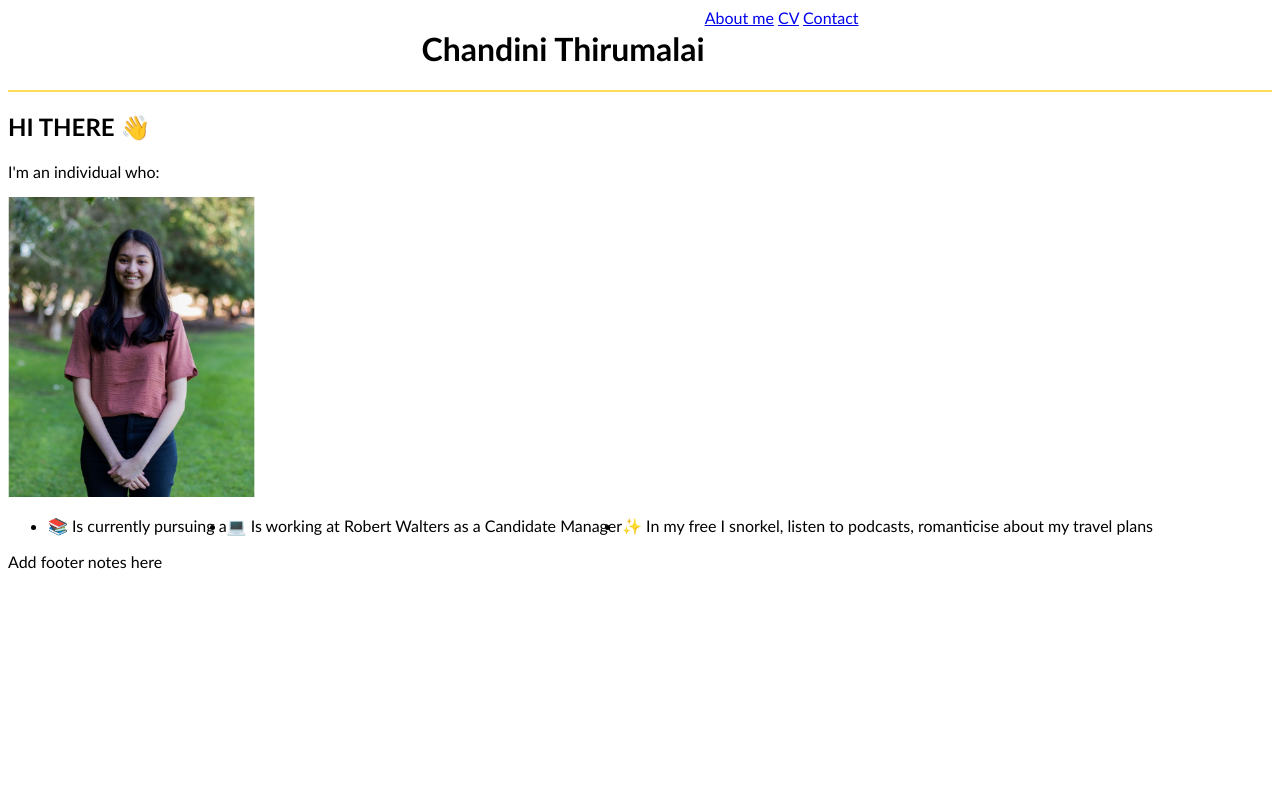
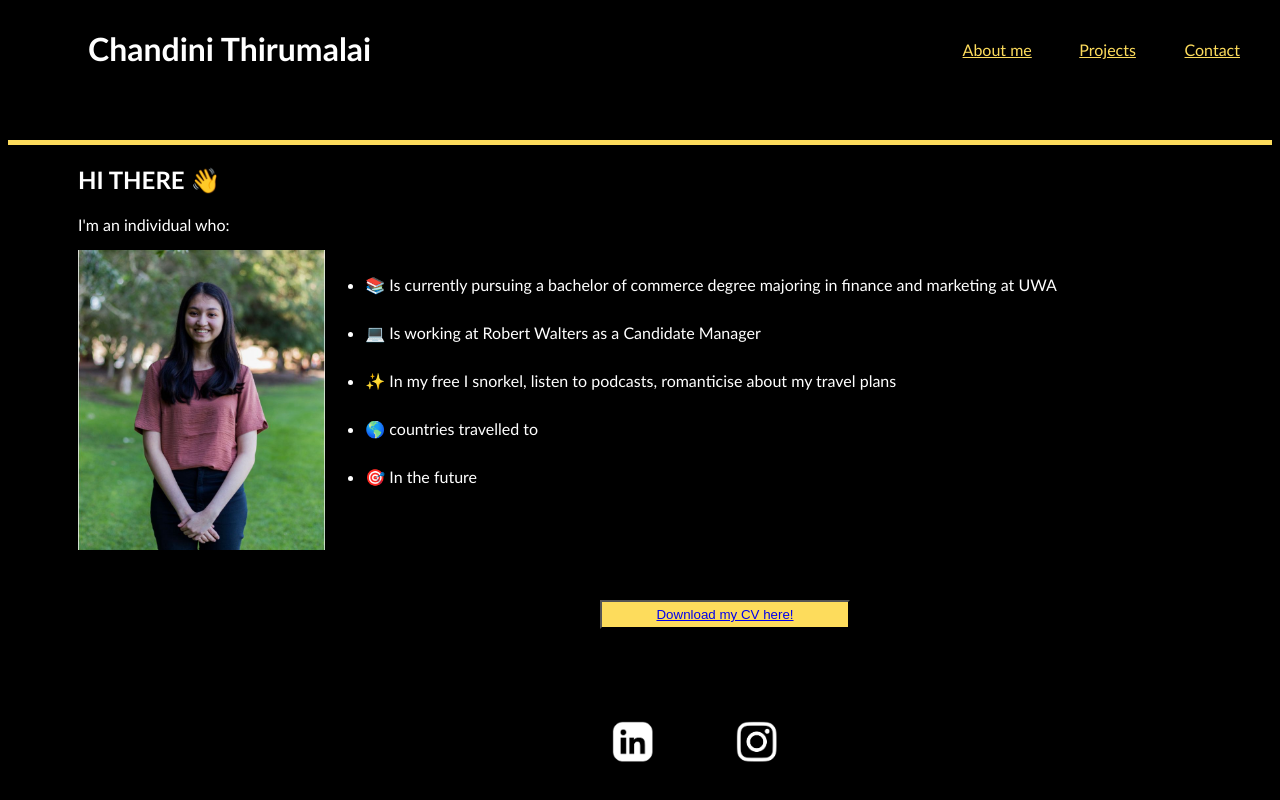
Before and after one commit to chandinithirumalai/Portfolio, a plain HTML site: page index.html in a window 1280 px wide. Drawn offline with Linux system fonts and the light colour scheme; files whose address does not match are found by name.

Commit message:
Version one
Version one

```diff
--- a/index.html
+++ b/index.html
@@ -3,38 +3,51 @@
 <html lang="en">
     <head>
         <meta charset="utf-8">
-        <title>Portfolio</title>
-        <meta name="description" content="She Codes Cupcakes">
-        <meta name="author" content="She Codes">
+        <title>About me</title>
+        <meta name="description" content="chandini-thirumalai">
+        <meta name="author" content="chandini-thirumalai">
         <link rel="stylesheet" href="styles.css">
     </head>
     <body>
         <header>
             <h1>Chandini Thirumalai</h1>
 
+
             <nav>
                 <a href="index.html">About me</a>
-                <a href="cupcake-effect.html">CV</a>
+                <a href="projects.html">Projects</a>
                 <a href="forms.html">Contact</a>
             </nav>
         </header>
-        <div class="picture">
+        <div class="content-wraper">
+
+
+        <div id="picture">
             <h2>HI THERE 👋</h2>
             <p> I'm an individual who: </p>
-            <img id="imgid" src="/Users/chandinithirumalai/GitHub/she-codes-html-css-exercises-chandinithirumalai/Portfolio/Images /Headshot.jpeg
-            " alt="She Codes Cupcakes.">
+            <img id="imgid" src="Images/Headshot.jpeg" alt="Chandini thirumalai headshot">
         </div>
 
-        <div class="description">
+        <div id="description">
             <ul>
-                <li>📚 Is currently pursuing a </li>
+                <li>📚 Is currently pursuing a bachelor of commerce degree majoring in finance and marketing at UWA </li>
                 <li>💻 Is working at Robert Walters as a Candidate Manager </li>
                 <li>✨ In my free I snorkel, listen to podcasts, romanticise about my travel plans </li>
+                <li>🌎 countries travelled to </li>
+                <li>🎯 In the future </li>
             </ul>
+
+        </div>
+    </div>
+
+        <div class="downloadcv">
+            <button type="submit"><a href="/Users/chandinithirumalai/Downloads/2022 Resume .pdf">Download my CV here!</a></button>
         </div>
 
         <footer>
-            Add footer notes here
+            <a href="https://www.linkedin.com/in/chandini-thirumalai/"><img id="linkedIn-logo" src="Images/LinkedIn-Logo.jpg"></a>
+            <a href="https://www.instagram.com/chandinicomprehends/"><img id="instagram-logo" src="Images/Instagram-logo.jpg"></a>
+
         </footer>
     </body>
 </html>
--- a/styles.css
+++ b/styles.css
@@ -1,15 +1,38 @@
 #imgid{
     height: 300px
+
+}
+
+#linkedIn-logo{
+    height: 50px;
+    padding-right: 0px;
+    padding-left: 600px;
+    padding-bottom: 25px;
+
+}
+
+#nothingyet{
+    Height: 500px
+
+}
+
+
+#instagram-logo{
+    height: 50px;
+    padding-bottom:25px ;
+}
+img{
+    padding-left: 70px;
 }
 
 body {
-    background-color: #FFF;
-    color: #000000;
+    background-color: black;
+    color: #ffffff;
     font-family: "Gill Sans", sans-serif;
 }
 
 header {
-    border-bottom: 2px solid #FDDC5C;
+    border-bottom: 5px solid #FDDC5C;
     text-align: center;
 }
 
@@ -38,7 +61,7 @@ form {
 
 .form-item input:hover,
 .form-item textarea:hover {
-    border: 2px solid #FA4224;
+    border: 2px solid greenyellow;
 }
 
 .form-item input,
@@ -51,8 +74,8 @@ form {
 }
 
 .form-item button:hover {
-    border: 2px solid #FA4224;
-    background-color: #FA4224;
+    border: 2px solid greenyellow;
+    background-color: #FDDC5C;
     color: #FFF;
 }
 
@@ -62,15 +85,103 @@ form {
 
 header{
     display: flex;
-    justify-content: center;
+    justify-content: space-between;
+    /* margin: 20px; */
+    /* padding: 30px; */
+
+}
+
+h1{
+    padding-left: 80px;
+    padding-right: 20px;
+
+}
+
+h2{
+    padding-left: 70px;
+
 }
 
 ul{
-    display: flex;
+    display: inline-block;
     justify-content: center;
+    padding-top: 100px;
+    padding-bottom: 200px;
+    line-height:300%;
 }
 
-.description {
-display:flex;
+
+footer{
+    /* padding-left: 60px; */
+    justify-content: center;
+    /* background-color: aqua; */
+}
+
+p{
+    padding-left: 70px;
+}
+#description, #picture {
+display: inline-block;
+}
+
+#description {
+    width: 100%;
+    display:block;
+}
+
+.content-wraper{
+    display: flex;
+}
+
+nav a {
+    color:#FDDC5C;
+    width: 100px;
+    display: inline-block;
+    height: 100px;
+    justify-content: flex-end;
+    margin-top: 2em;
+
+
+
+
+    /* !--padding-left: 80px;
+    margin-right: 10px;
+    padding-bottom: 10px;
+    padding-top: 5px;  */
 
 }
+
+.downloadcv button{
+    width: 250px;
+    padding: 5px;
+    background-color: #FDDC5C;
+    color: black;
+    position:fixed;
+    left:600px;
+    top:600px;
+
+}
+
+.downloadcv button :hover{
+
+border: 10px p;
+    background-color: #FDDC5C;
+    color: black;
+}
+
+nav{
+
+    width: 50%;
+    text-align: right;
+    margin-left: 2em ;
+    margin-right: 2em;
+    /* border-color: #9; */
+
+}
+
+@media only screen and (max-width: 500px) {
+    .content-wraper{
+        display:block;
+    }
+
+}
```
Also changed, not shown: forms.html (+9 -2 lines), projects.html (added, +38 -0 lines), Images /Headshot.jpeg (deleted), Images/Headshot.jpeg (added), Images/Instagram-logo.jpg (added), Images/LinkedIn-Logo.jpg (added), Images/Nothingyet.jpg (added), Images/headerbackground.jpg (added), Styles1.css (added).
